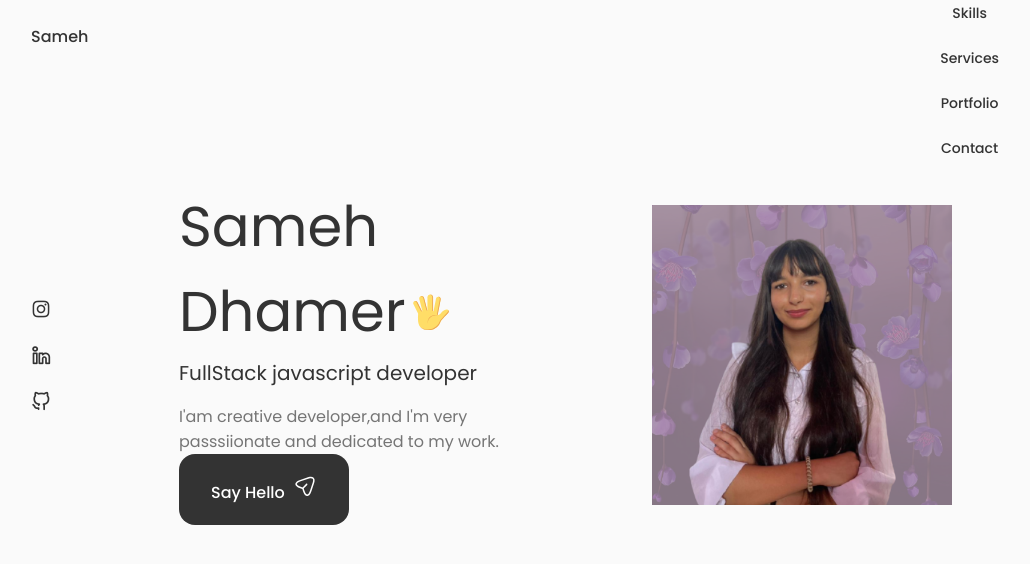
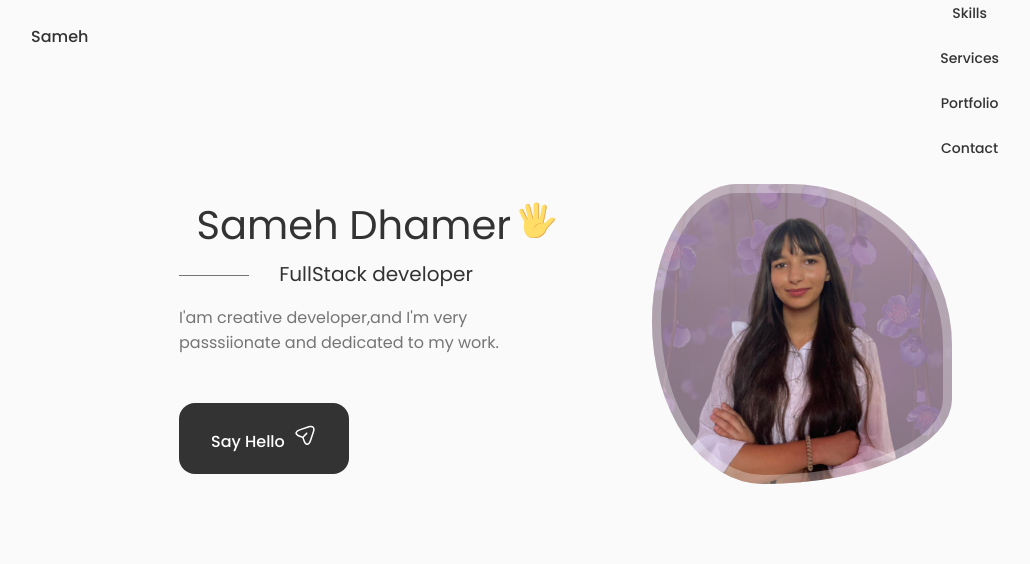
Before and after one commit to sameh-dh/portfolio, a React (Create React App) app: page / in a window 1280 px wide. Shown: the top 564 px of the page, without its empty margins (125-1155 px from the left). Built offline with nearby package versions, Linux system fonts and the light colour scheme.

Commit message:
animation image done

```diff
--- a/src/components/home/Data.jsx
+++ b/src/components/home/Data.jsx
@@ -51,7 +51,7 @@
                 </div>
                 <h3
                     className="home__subtitle">
-                    FullStack javascript developer
+                    FullStack developer
                 </h3>
                 <p
                     className="home__description">
--- a/src/css/Home.css
+++ b/src/css/Home.css
@@ -5,7 +5,6 @@
     padding-top: 5.5rem ;
     column-gap: 2rem;
     align-items: center;
-
 
 }
 
@@ -25,9 +24,10 @@
 }
 
 .home__title {
-   font-size: var(--big-font-size);
+   font-size: 2.5rem;
    margin-bottom: var(--mb-0-25);
    color: var(--title-color);
+   text-align: center;
 }
 
 .home__hand {
@@ -39,9 +39,25 @@
 .home__subtitle {
     position: relative;
     font-size:var(--h3-font-size) ;
-    padding-right:  5.4rem ;
+    /* padding-left:  5.4rem ; */
     font-weight: var(--font-normal);
     margin-bottom: var(--mb-1);
+    text-align: center;
+}
+
+.home__subtitle::before {
+    position: absolute;
+    content:'';
+    width: 70px;
+    height: 1px;
+    background-color: var(--text-color);
+    left: 0;
+    top: 1rem ;
+}
+
+.home__description {
+    max-width: 400px;
+    margin-bottom: var(--mb-3);
 }
 
 .home__img {
@@ -49,9 +65,24 @@
     background-repeat: no-repeat;
     background-position: center;
     background-size: cover;
-    box-shadow: inset 0 0 0 9px rgb(255, 255, 255 / 30%);
+    box-shadow: inset 0 0 0 9px rgb(255 255 255 / 30%);
     justify-self: center;
     order: 1 ;
     width: 300px;
     height: 300px;
+    animation: profile_animate 8s ease-in-out infinite 1s;
 }
+
+@keyframes profile_animate {
+    0% {
+        border-radius: 60% 40% 30% 70%/60% 30% 70% 40%;
+    }
+
+    50% {
+        border-radius: 30% 60% 70% 40%/50% 60% 30% 60%;
+    }
+
+    100% {
+        border-radius: 60% 40% 30% 70%/60% 30% 70% 40%;
+    }
+}
```
Also changed, not shown: src/components/home/scrollDown.jsx (added, +9 -0 lines).
